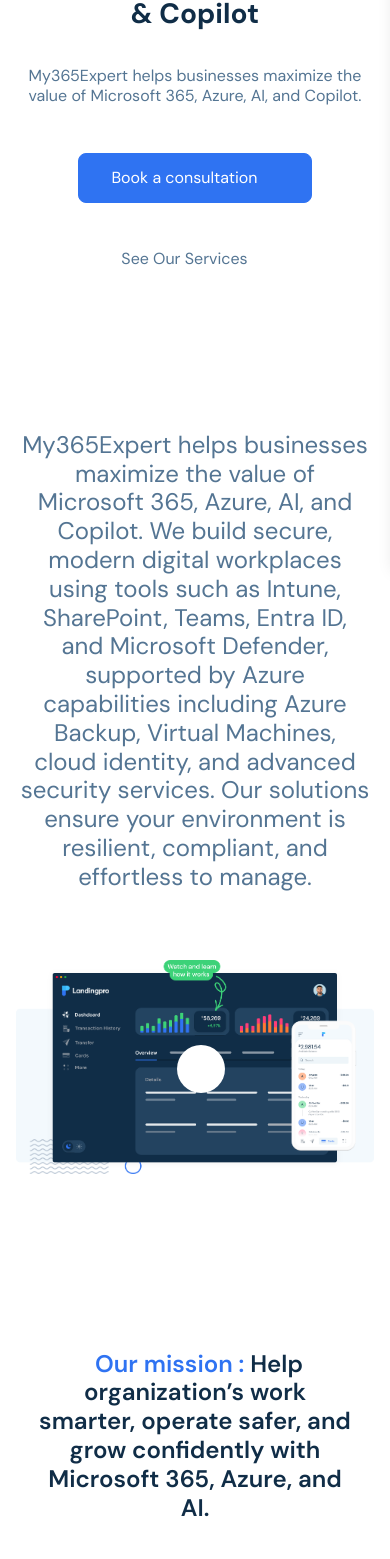
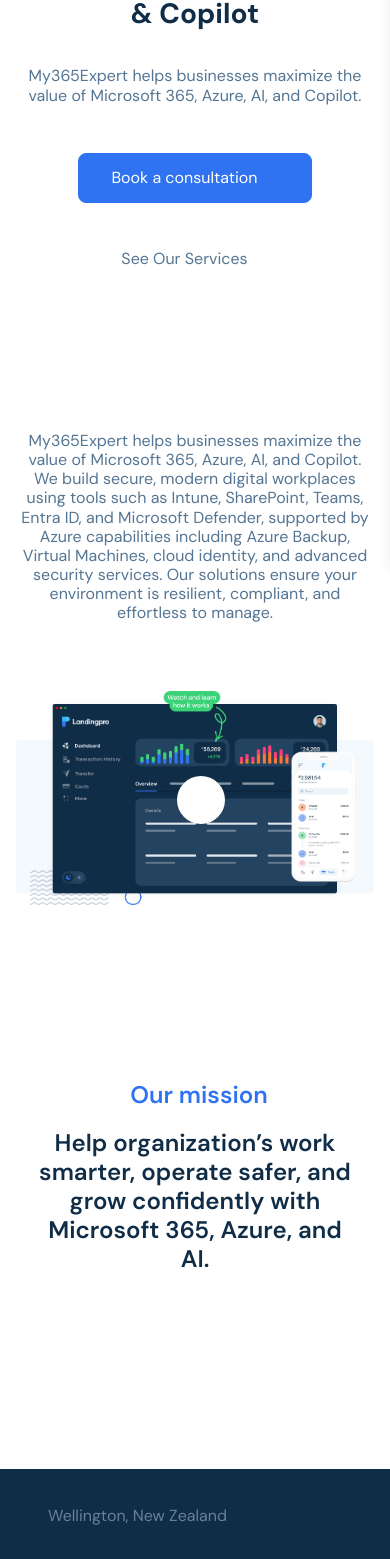
Before and after one commit to Rukshith9/My365expert, a Next.js app: page / in a window 390 px wide. Shown: the part 280-1839 px from the top of the page. Built offline with nearby package versions, Linux system fonts and the light colour scheme; some icons are missing.

Commit message:
feat: update home page Method and Spend sections for improved clarity and styling

```diff
--- a/src/components/Home/Method/index.tsx
+++ b/src/components/Home/Method/index.tsx
@@ -41,7 +41,11 @@
         >
           <motion.div {...TopAnimation} className="text-center">
             <h2 className="md:text-35 sm:text-28 text-24 text-midnight_text font-semibold mb-5 dark:text-white lg:max-w-full sm:max-w-75% mx-auto">
-              <span className="text-primary max-w-max ml-2">Our mission : </span>
+              <span className="text-primary max-w-max ml-2">
+                Our mission
+              </span>
+            </h2>
+            <h2 className="md:text-35 sm:text-28 text-24 text-midnight_text font-semibold mb-5 dark:text-white lg:max-w-full sm:max-w-75% mx-auto">
               Help organization’s work smarter, operate safer, and grow
               confidently with Microsoft 365, Azure, and AI.
             </h2>
--- a/src/components/Home/Spend/index.tsx
+++ b/src/components/Home/Spend/index.tsx
@@ -50,7 +50,7 @@
               The best way to
               <span className="text-primary ml-2">spend and save</span>
             </h2> */}
-            <p className="text-24 text-muted dark:text-white dark:text-opacity-70 lg:font-normal mx-1 lg:mx-4 mb-3">
+            <p className="sm:text-24 text-16 text-muted dark:text-white dark:text-opacity-70 lg:font-normal mx-1 lg:mx-4 mb-3">
               My365Expert helps businesses maximize the value of Microsoft 365,
               Azure, AI, and Copilot. We build secure, modern digital workplaces
               using tools such as Intune, SharePoint, Teams, Entra ID, and
```
